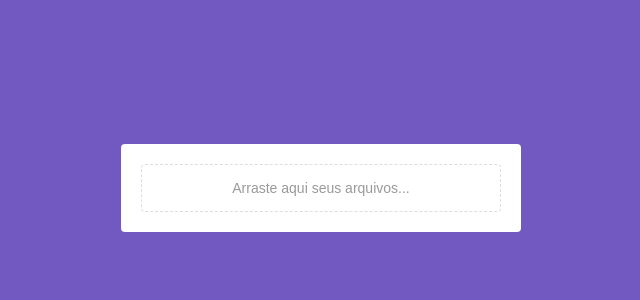
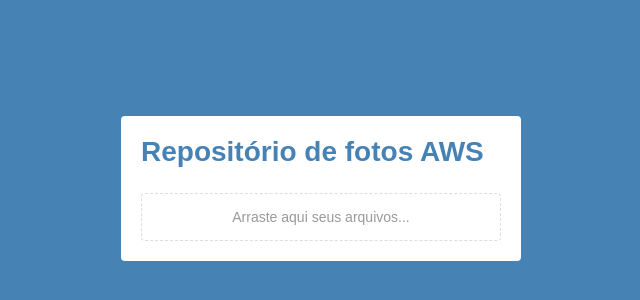
Before and after one commit to alessandrolorenz/exampleupload-frontend, a React (Create React App) app: page / in a window 1280 px wide. Shown: the part 212-512 px from the top of the page, without its empty margins (319-959 px from the left). Built offline with nearby package versions, Linux system fonts and the light colour scheme; no server answers.

Commit message:
Change layout and bux fixes

```diff
--- a/package.json
+++ b/package.json
@@ -15,6 +15,7 @@
     "react-dom": "^16.13.1",
     "react-dropzone": "^10.2.2",
     "react-icons": "^3.9.0",
+    "react-md": "^1.16.1",
     "react-scripts": "3.4.1",
     "styled-components": "^5.1.0"
   },
--- a/src/App.js
+++ b/src/App.js
@@ -20,8 +20,6 @@
 
  async componentDidMount() {
    const response = await api.get('posts');
-   console.log(response.data);
-
 
    this.setState({
      uploadedFiles: response.data.map(file => ({
@@ -109,9 +107,14 @@
   return (
     <Container>
       <Content>
+      <div>
+        <h1>Repositório de fotos AWS</h1>
+      </div>
         <Upload onUpload={this.handleUpload} />
+
        { !!uploadedFiles.length && ( //!!para retornar true ou false o invez de 0 e -1
           <FileList files={uploadedFiles} onDelete={this.handleDelete} />
+
        ) }
       </Content>
       <GlobalStyle />
--- a/src/components/FileList/index.js
+++ b/src/components/FileList/index.js
@@ -10,8 +10,9 @@
   <Container>
     {files.map(uploadedFile => (
       <li key={uploadedFile.id}>
+
+        <Preview src={uploadedFile.preview} />
       <FileInfo>
-        <Preview src={uploadedFile.preview} />
         <div>
           <strong>{uploadedFile.name}</strong>
           <span>
--- a/src/components/FileList/styles.js
+++ b/src/components/FileList/styles.js
@@ -12,7 +12,8 @@
 
   li {
     display: flex;
-    justify-content: space-between;
+    flex-direction: column;
+    justify-content: space-around;
     align-items: center;
     color: #444;
 
@@ -24,6 +25,7 @@
 
 export const FileInfo = styled.div`
   display: flex;
+  flex-direction: row;
 
   div {
     display: flex;
@@ -48,8 +50,8 @@
 `;
 
 export const Preview = styled.img`
-  width: 36px;
-  height: 36px;
+  width: 150px;
+  height: 150px;
   border-radius: 5px;
   background-image: url(${props => props.src });
   background-repeat:no-repeat;
--- a/src/styles.js
+++ b/src/styles.js
@@ -16,4 +16,10 @@
   background: #FFF;
   border-radius: 4px;
   padding: 20px;
+
+  h1 {
+    margin-bottom: 25px;
+    color: #4682B4;
+  }
+
 `;
--- a/src/styles/global.js
+++ b/src/styles/global.js
@@ -13,7 +13,7 @@
   body {
     font-family: Arial, Helvetica, sans-serif, Arial, Helvetica, sans-serif, sans-serif;
     font-size: 14px;
-    background: #7159c1;
+    background: #4682B4;
     text-rendering: optimizeLegibility;
     -webkit-font-smoothing: antialiased;
   }
```
Also changed, not shown: 1 other file (tests, documents, lock files or other folders).
